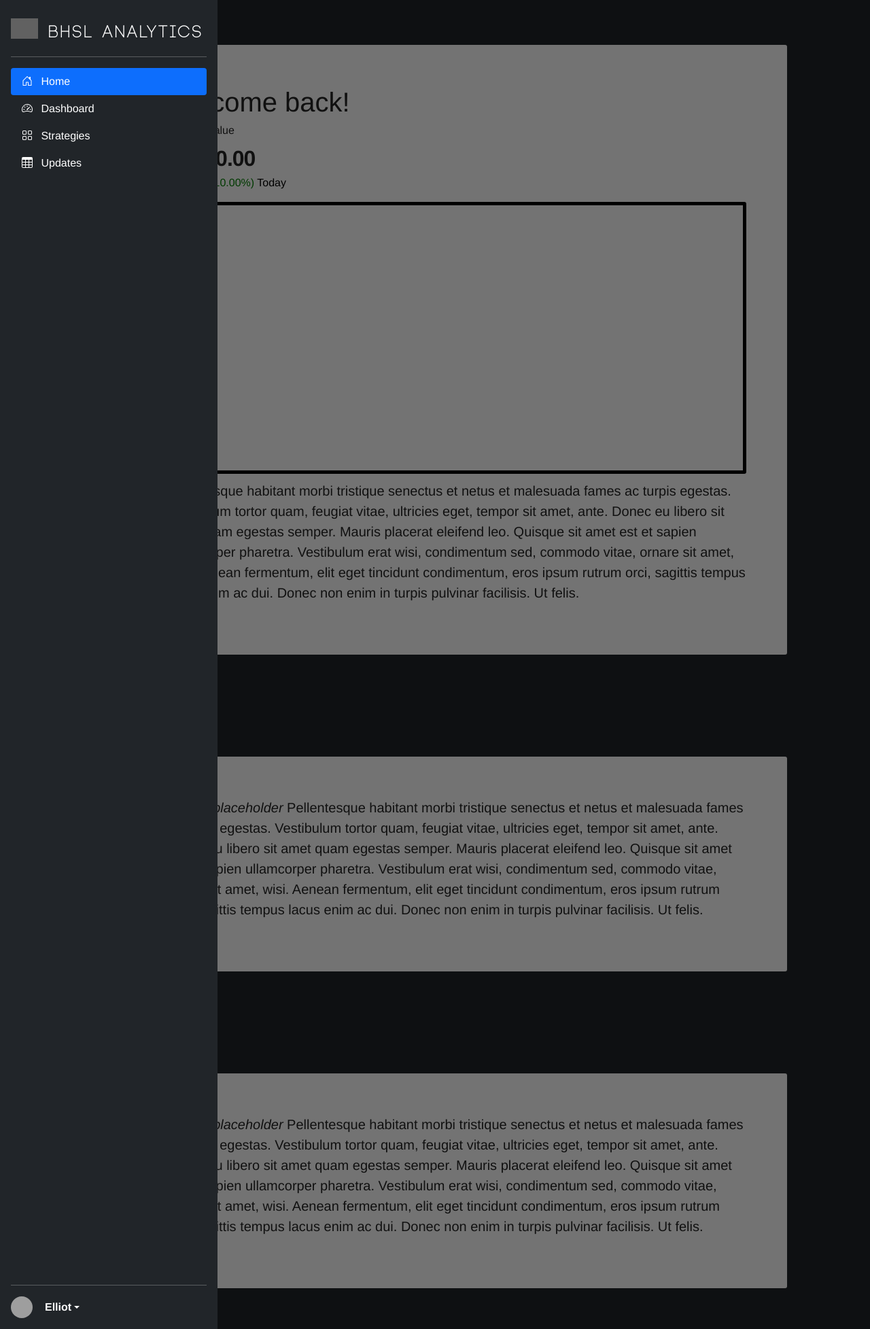
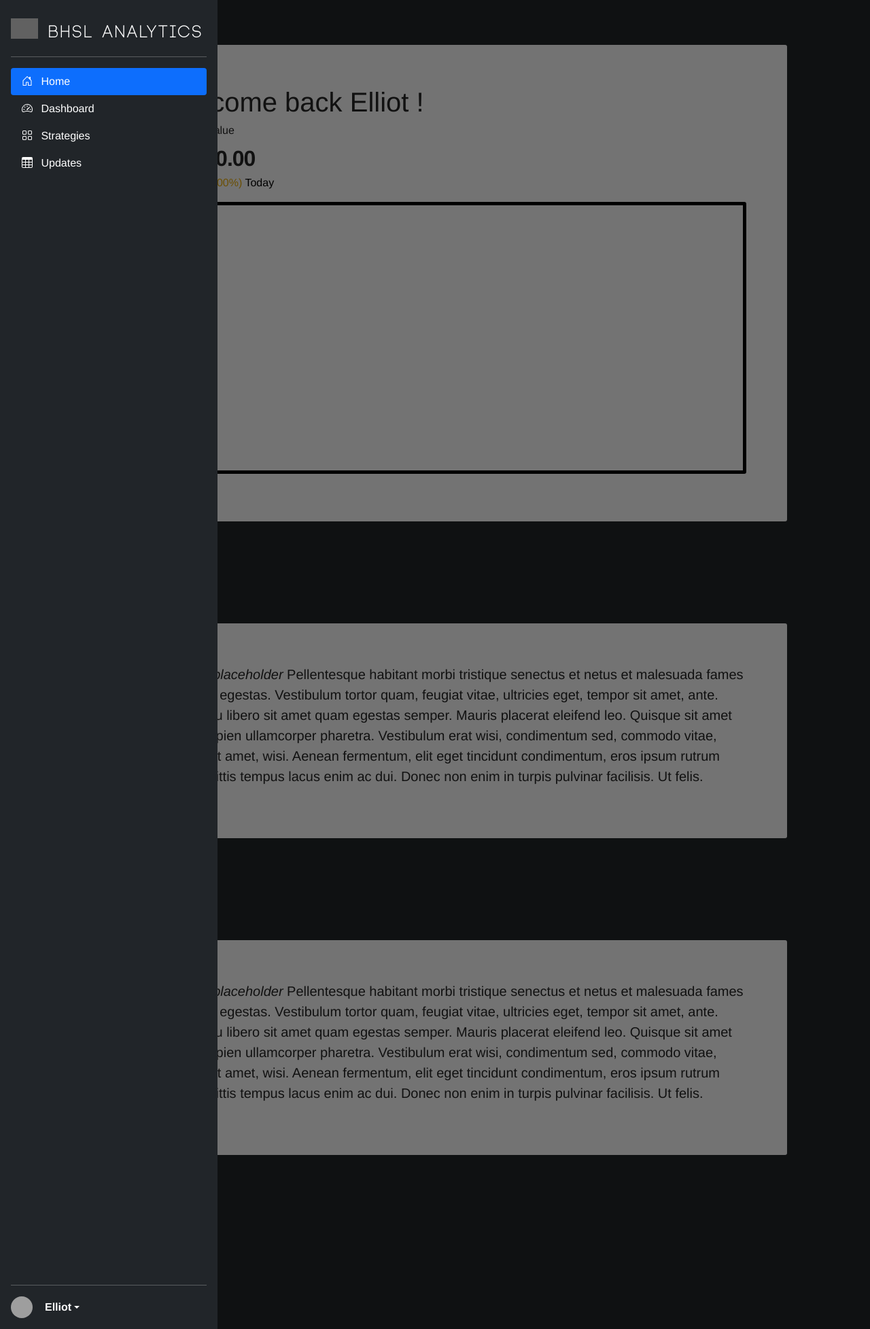
Before and after one commit to El-Eng/crypto_website, a Flask app: page /home in a window 1280 px wide. Shown: the whole page at 68% size. Run offline with Flask 2, Linux system fonts and the light colour scheme; a user stored in the database is signed in; some libraries are stand-ins or nearby versions; grey boxes are pictures that could not be loaded.

Commit message:
ui tweaks

```diff
--- a/templates/home.html
+++ b/templates/home.html
@@ -11,18 +11,18 @@
 
 {% block main%}
         <div class = "homesection">
-        <h1 >Welcome back!</h1>
+        <h1 >Welcome back {{username}} !</h1>
           <h6>Portfolio Value</h6>
           <p style="letter-spacing: -1px; font-weight:700; font-size:200%; margin:0;">$1,000.00</p>
-          <p style="color:green;">+$100.00(10.00%) <span style="color:black;">Today</span> </p>
+          <p style="color:rgb(238, 176, 6);">+$00.00(0.00%) <span style="color:black;">Today</span> </p>
           <div class="graphplaceholder">
           </div>
-          <p class="lead">Pellentesque habitant morbi tristique senectus et netus et malesuada fames ac turpis egestas. Vestibulum tortor quam,
+          <!-- <p class="lead">Pellentesque habitant morbi tristique senectus et netus et malesuada fames ac turpis egestas. Vestibulum tortor quam,
             feugiat vitae, ultricies eget, tempor sit amet, ante. Donec eu libero sit amet quam egestas semper. Mauris
             placerat eleifend leo. Quisque sit amet est et sapien ullamcorper pharetra. Vestibulum erat wisi, condimentum sed, commodo vitae,
             ornare sit amet, wisi. Aenean fermentum, elit eget tincidunt condimentum, eros ipsum rutrum orci, sagittis tempus lacus enim ac dui.
               Donec non enim in turpis pulvinar facilisis. Ut felis.
-          </p>
+          </p> -->
         </div>
 
         <div class = "homesection">
--- a/templates/strategies.html
+++ b/templates/strategies.html
@@ -13,8 +13,8 @@
   {% for ev in evs %}
     <a href="{{ url_for('strategy', evnum = loop.index ) }}" style="all: unset;">
       <div class = "homesectioncube">
-        <h2 style="text-align: center; margin-bottom: 50px">Ev {{loop.index}}</h2>
-        <p class="lead">Some blurb about {{ev}}
+        <h2 class="fs-4" style="text-align: center; margin-bottom: 50px; font-family:CodeLight; letter-spacing: 4px; font-size: 26px; font-weight: 1000;">Ev {{loop.index}}</h2>
+        <p class="lead" style="position: fixed; bottom: 0;"> Label: </p> {{ev}}
         </p>
       </div>
     </a>
```
